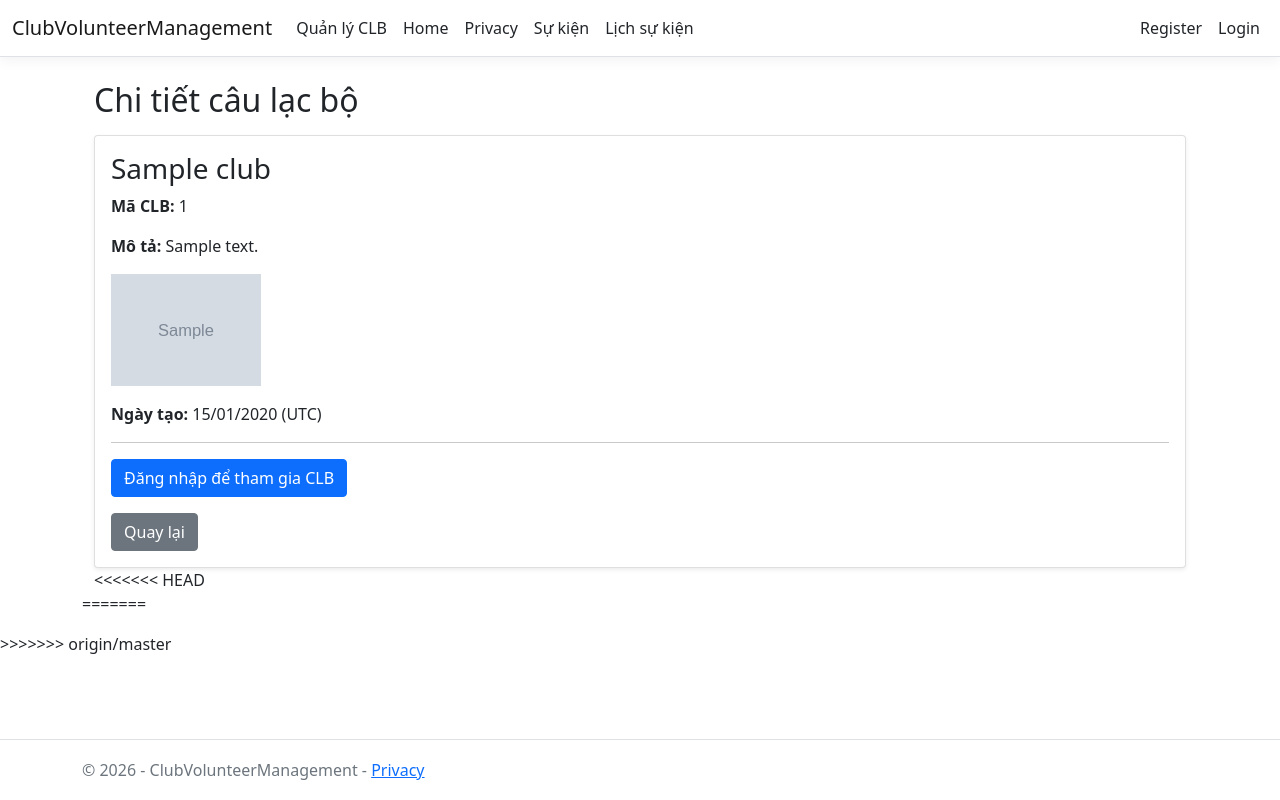
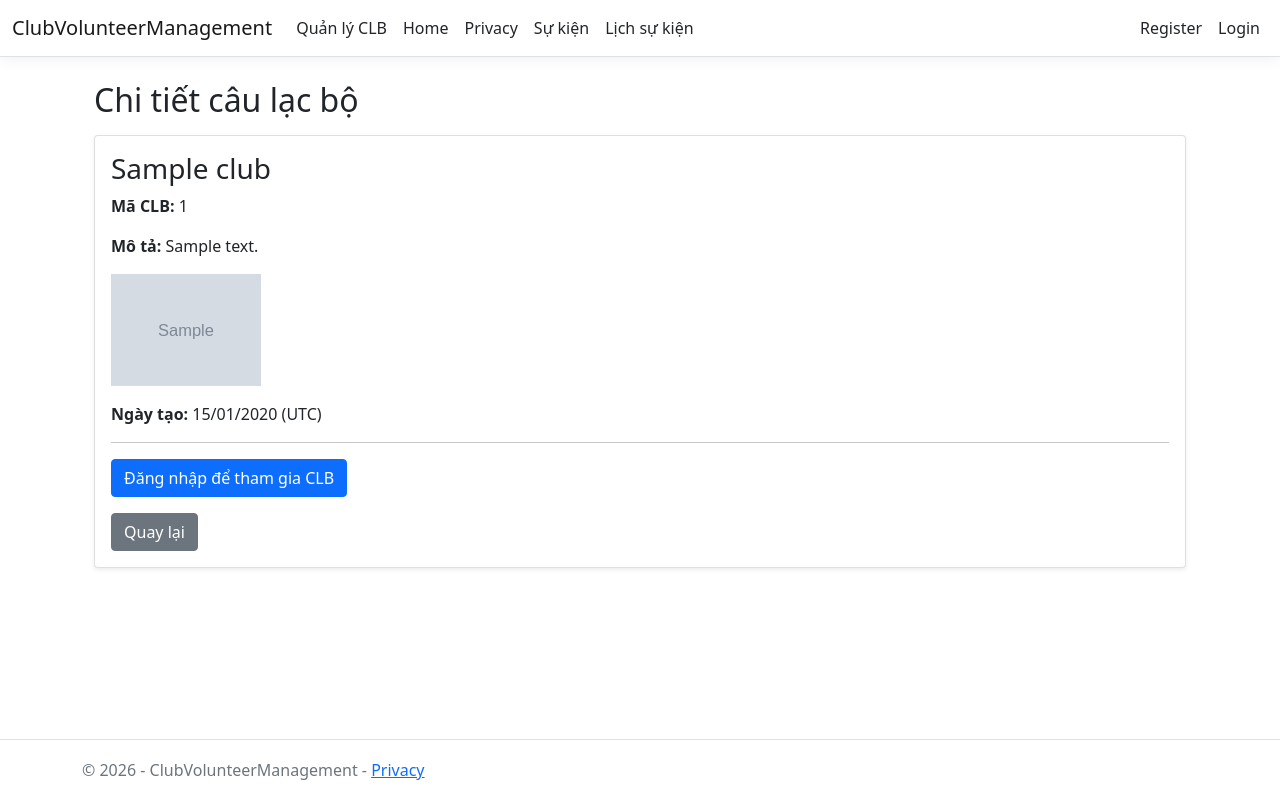
Before and after one commit to ntamktpmk49cto/ClubVolunteerManagement, an ASP.NET Core app: page /Clubs/Details/1 in a window 1280 px wide. Run offline with ASP.NET Core 8, Linux system fonts and the light colour scheme; tables that the repository leaves empty hold one stand-in row (values such as "Sample post"); grey boxes marked "Sample" are stand-in pictures; style sheets or scripts are compiled from the project's sources; some libraries are stand-ins or nearby versions.

Commit message:
Fix conflict markers in Clubs/Details.cshtml

```diff
--- a/ClubVolunteerManagement/Views/Clubs/Details.cshtml
+++ b/ClubVolunteerManagement/Views/Clubs/Details.cshtml
@@ -92,7 +92,6 @@
                         </button>
                     </form>
                 }
-
                 else if (status == ClubMemberStatus.Pending)
                 {
                     <div class="alert alert-warning">
@@ -103,14 +102,9 @@
                           asp-action="Leave"
                           method="post"
                           onsubmit="return confirm('Hủy yêu cầu tham gia CLB?')">
-<<<<<<< HEAD
-                        @Html.AntiForgeryToken()
-
-=======
 
                         @Html.AntiForgeryToken()
 
->>>>>>> origin/master
                         <input type="hidden"
                                name="clubId"
                                value="@Model.Id" />
@@ -147,11 +141,9 @@
                         </form>
                     }
                 }
-
             }
 
             <div class="mt-3 d-flex gap-2 flex-wrap">
-
 
                 @if (canManage)
                 {
@@ -169,7 +161,6 @@
                         Danh sách thành viên
                     </a>
                 }
-
 
                 @if (User.IsInRole("Admin"))
                 {
@@ -190,8 +181,4 @@
         </div>
     </div>
 
-<<<<<<< HEAD
 </div>
-=======
-</div>
->>>>>>> origin/master
```
